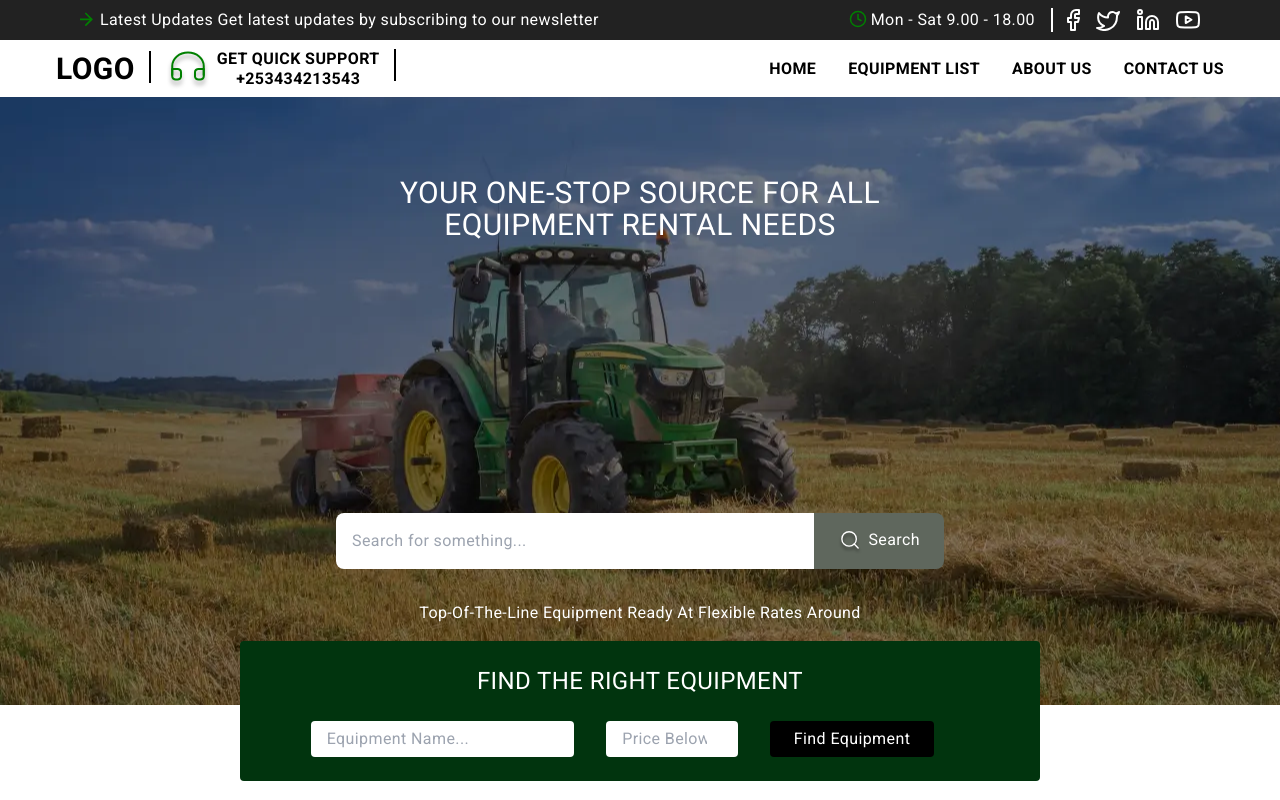
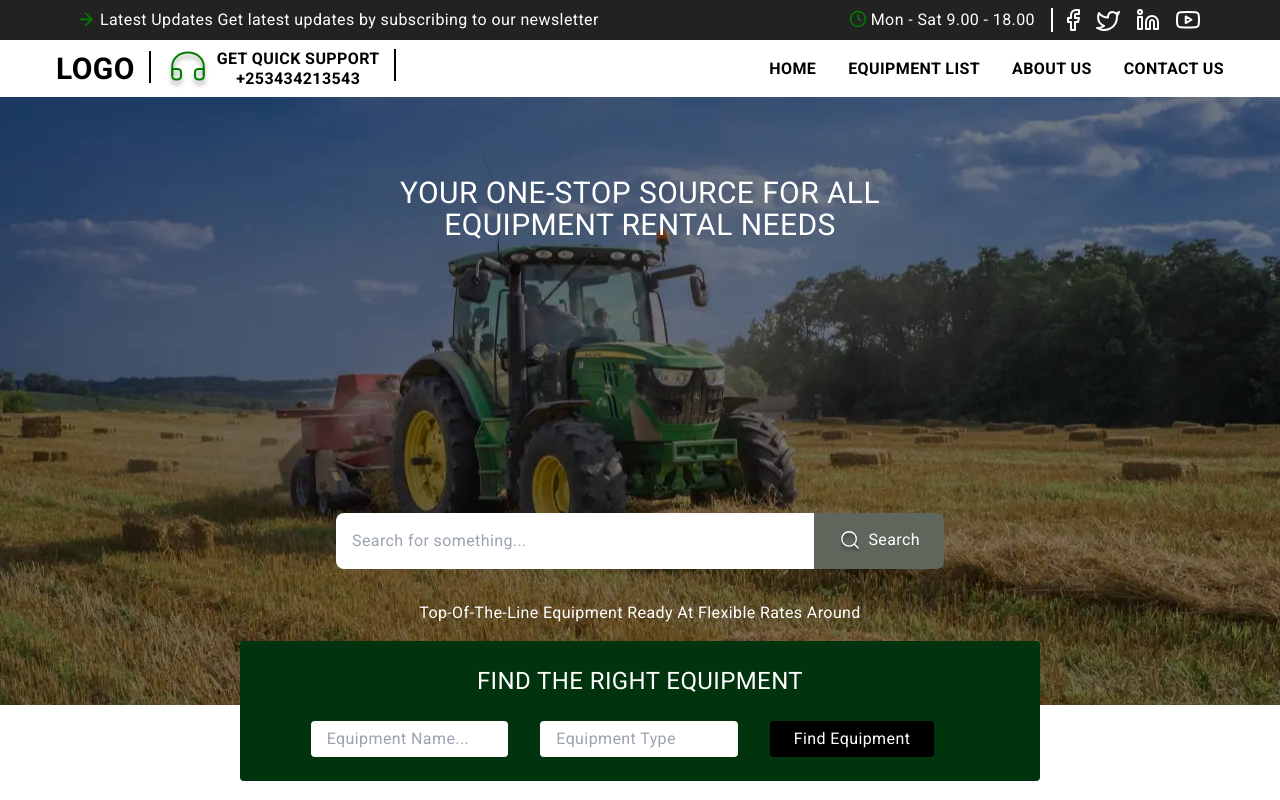
Before and after one commit to WebDevMirza/farming-solution, a React (Vite) app: page / in a window 1280 px wide. Shown: the top 800 px of the page. Built offline with nearby package versions, Linux system fonts and the light colour scheme.

Commit message:
refactor: fix forms

```diff
--- a/src/components/FindEquipment.tsx
+++ b/src/components/FindEquipment.tsx
@@ -6,18 +6,18 @@ const FindEquipment = () => {
           <h1 className="text-2xl text-center uppercase">Find The Right Equipment</h1>
           <div className="flex flex-wrap flex-col lg:flex-row gap-4 lg:gap-8 px-2">
             <input
-              className="lg:w-[40%] px-4 py-1.5 rounded text-appbgfooter"
+              className="lg:w-[30%] px-4 py-1.5 rounded text-appbgfooter"
               type="text"
               name="machine"
               id="machine"
               placeholder="Equipment Name..."
             />
             <input
-              className="lg:w-[20%] px-4 py-1.5 rounded text-appbgfooter"
-              type="number"
-              name="machineprice"
-              id="machineprice"
-              placeholder="Price Below..."
+              className="lg:w-[30%] px-4 py-1.5 rounded text-appbgfooter"
+              type="text"
+              name="machinetype"
+              id="machinetype"
+              placeholder="Equipment Type"
             />
             <button className="bg-black px-6 py-1.5 rounded">Find Equipment</button>
           </div>
```
